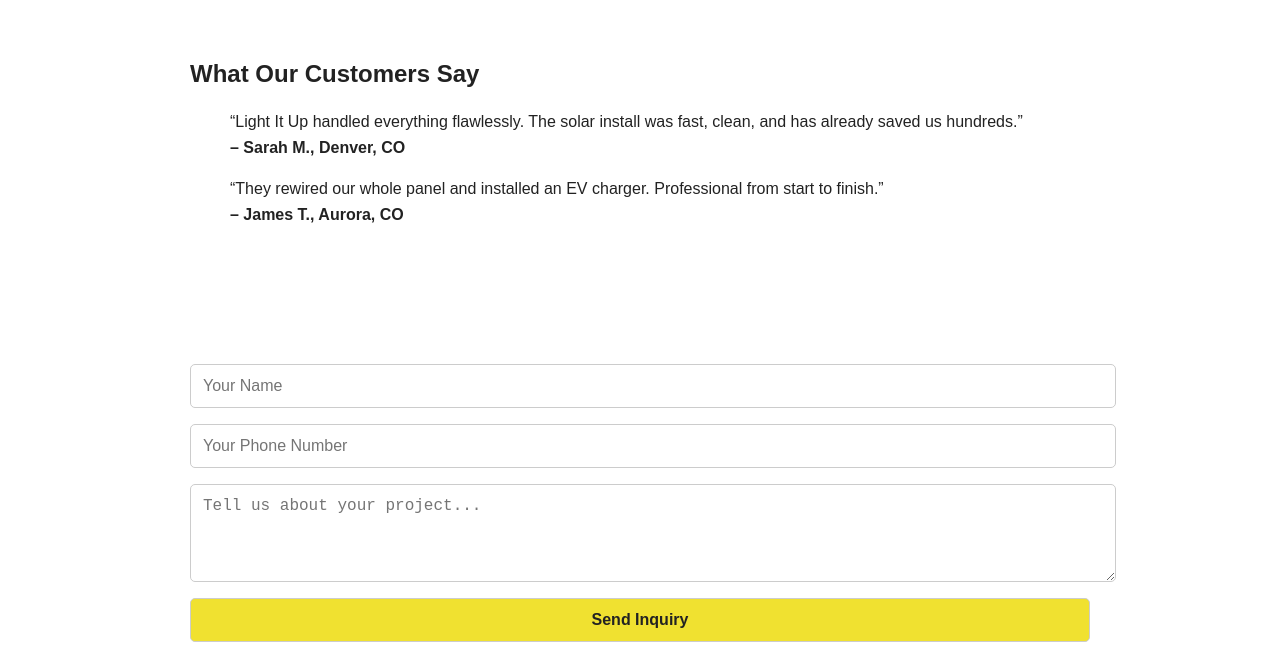
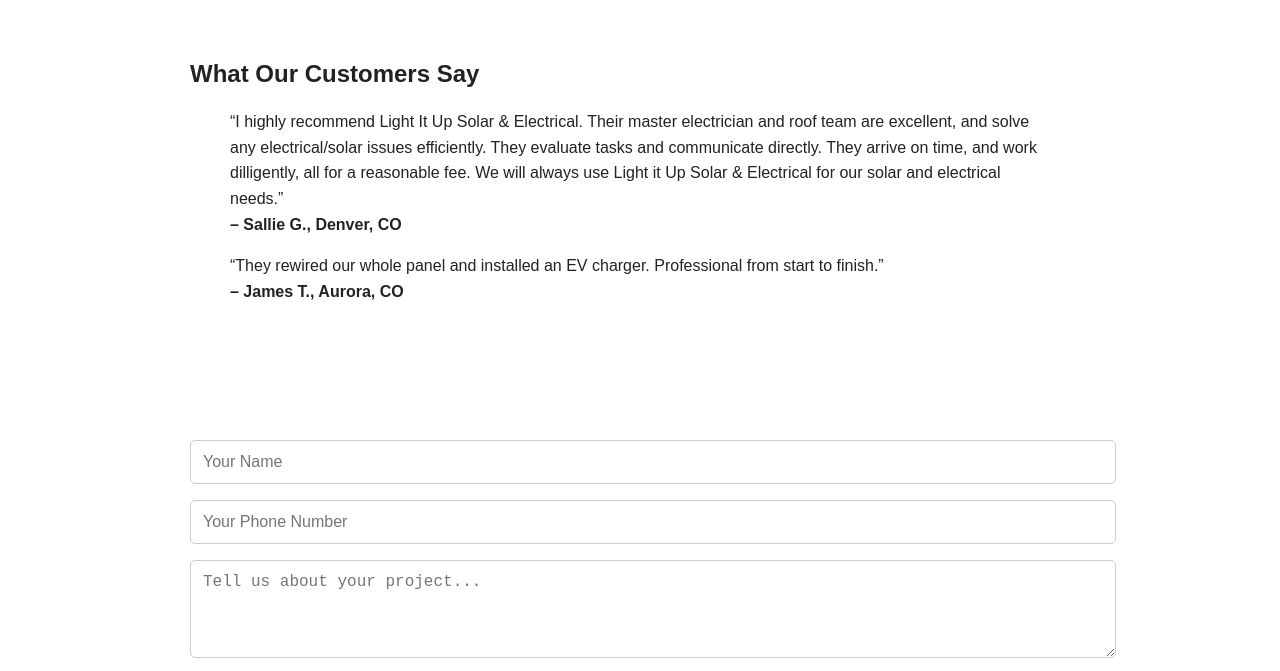
Before and after one commit to Keoni270/light-it-up1, a plain HTML site: page index.html in a window 1280 px wide. Shown: the part 2060-2731 px from the top of the page. Drawn offline with Linux system fonts and the light colour scheme.

Commit message:
Update index.html

```diff
--- a/index.html
+++ b/index.html
@@ -257,7 +257,7 @@
   <section id="testimonials">
     <h2>What Our Customers Say</h2>
     <blockquote>
-      “Light It Up handled everything flawlessly. The solar install was fast, clean, and has already saved us hundreds.”<br><strong>– Sarah M., Denver, CO</strong>
+      “I highly recommend Light It Up Solar & Electrical. Their master electrician and roof team are excellent, and solve any electrical/solar issues efficiently. They evaluate tasks and communicate directly. They arrive on time, and work dilligently, all for a reasonable fee. We will always use Light it Up Solar & Electrical for our solar and electrical needs.”<br><strong>– Sallie G., Denver, CO</strong>
     </blockquote>
     <blockquote>
       “They rewired our whole panel and installed an EV charger. Professional from start to finish.”<br><strong>– James T., Aurora, CO</strong>
```
